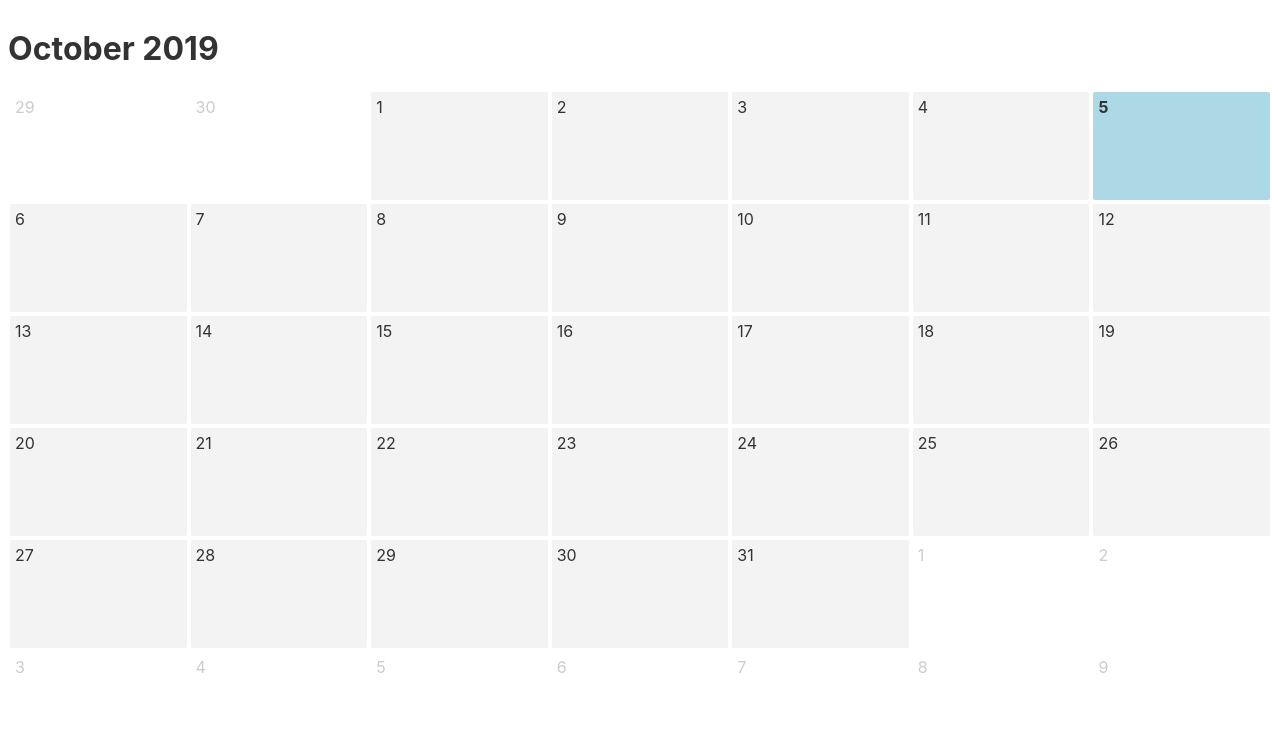
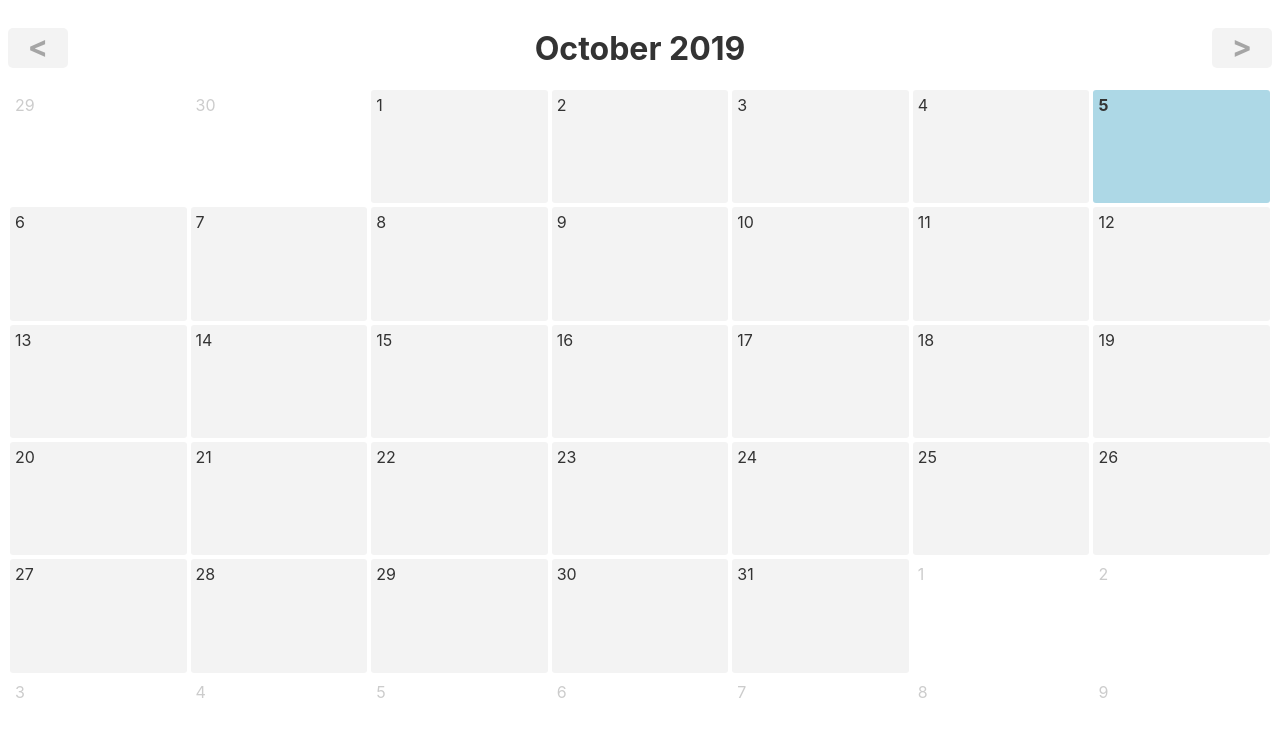
Before and after one commit to pooriajr/hh-svelte, a Svelte app: page / in a window 1280 px wide. Shown: the top 736 px of the page. Built offline with nearby package versions, Linux system fonts and the light colour scheme.

Commit message:
improves styles

```diff
--- a/src/App.svelte
+++ b/src/App.svelte
@@ -1,5 +1,18 @@
 <script>
-  import { startOfMonth, startOfWeek, eachDayOfInterval, addDays, isSameMonth, isSameDay } from 'date-fns'
+  import {
+    startOfMonth,
+    startOfWeek,
+    eachDayOfInterval,
+    addDays,
+    isSameMonth,
+    isSameDay,
+    addMonths,
+    subMonths
+  } from 'date-fns'
+  import { flip } from 'svelte/animate'
+
+  let today = new Date()
+  let displayDate = today
 
   function generateMonthArray(startDate) {
     let result
@@ -13,9 +26,16 @@
       end: addDays(firstDay, 41)
     })
   }
-  let today = new Date()
-  let displayDate = today
-  let monthArray = generateMonthArray(displayDate)
+
+  function nextMonth() {
+    displayDate = addMonths(displayDate, 1)
+  }
+  function prevMonth() {
+    displayDate = subMonths(displayDate, 1)
+  }
+
+  $: monthArray = generateMonthArray(displayDate)
+
   let monthNames = [
     'January',
     'February',
@@ -32,8 +52,12 @@
   ]
 </script>
 
-<h1>{monthNames[displayDate.getMonth()]} {displayDate.getFullYear()}</h1>
-<div class="wrapper">
+<div class="header">
+  <div class="arrow" on:click="{prevMonth}">&lt</div>
+  <h1>{monthNames[displayDate.getMonth()]} {displayDate.getFullYear()}</h1>
+  <div class="arrow" on:click="{nextMonth}">&gt</div>
+</div>
+<div class="calendar">
   {#each monthArray as day}
   <div class="cell {!isSameMonth(day, displayDate) && 'other-month'} {isSameDay(day,today) && 'today'}">
     {day.getDate()}
@@ -42,15 +66,31 @@
 </div>
 
 <style>
-  .wrapper {
+  .header {
+    text-align: center;
+    height: 80px;
+    display: flex;
+    align-items: center;
+    justify-content: space-between;
+  }
+  .arrow {
+    font-size: 30px;
+    font-weight: bold;
+    width: 60px;
+    height: 40px;
+    color: #a5a5a5;
+    background: #f3f3f3;
+    border-radius: 5px;
+  }
+  .calendar {
     width: 100%;
-    height: 100%;
+    height: calc(100% - 80px);
   }
   .cell {
     width: calc(100% / 7);
-    height: calc(100% / 7);
+    height: calc(100% / 6);
     padding: 5px;
-    border-radius: 4px;
+    border-radius: 5px;
     background: #f3f3f3;
     border: 2px solid white;
     display: inline-block;
```
